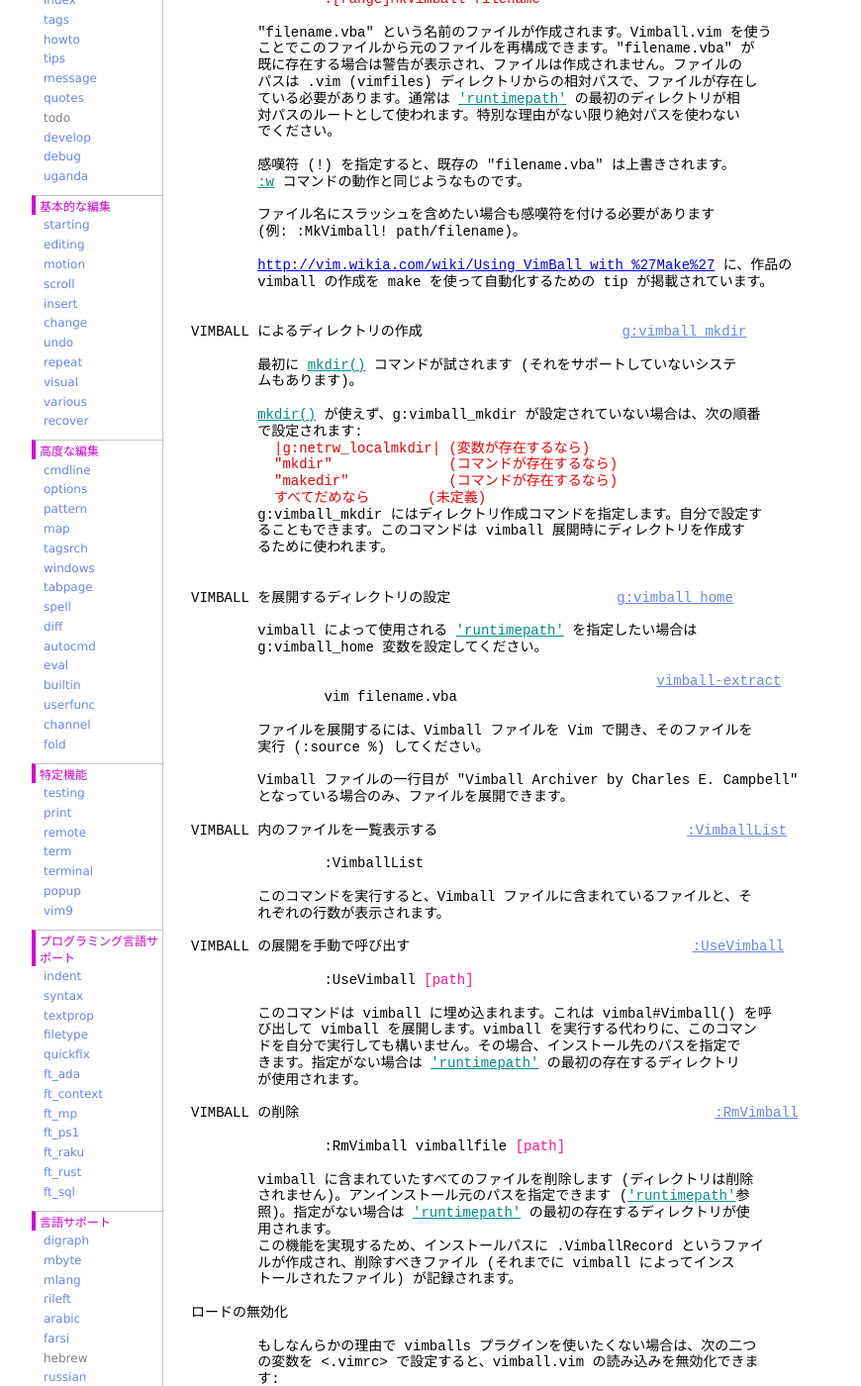
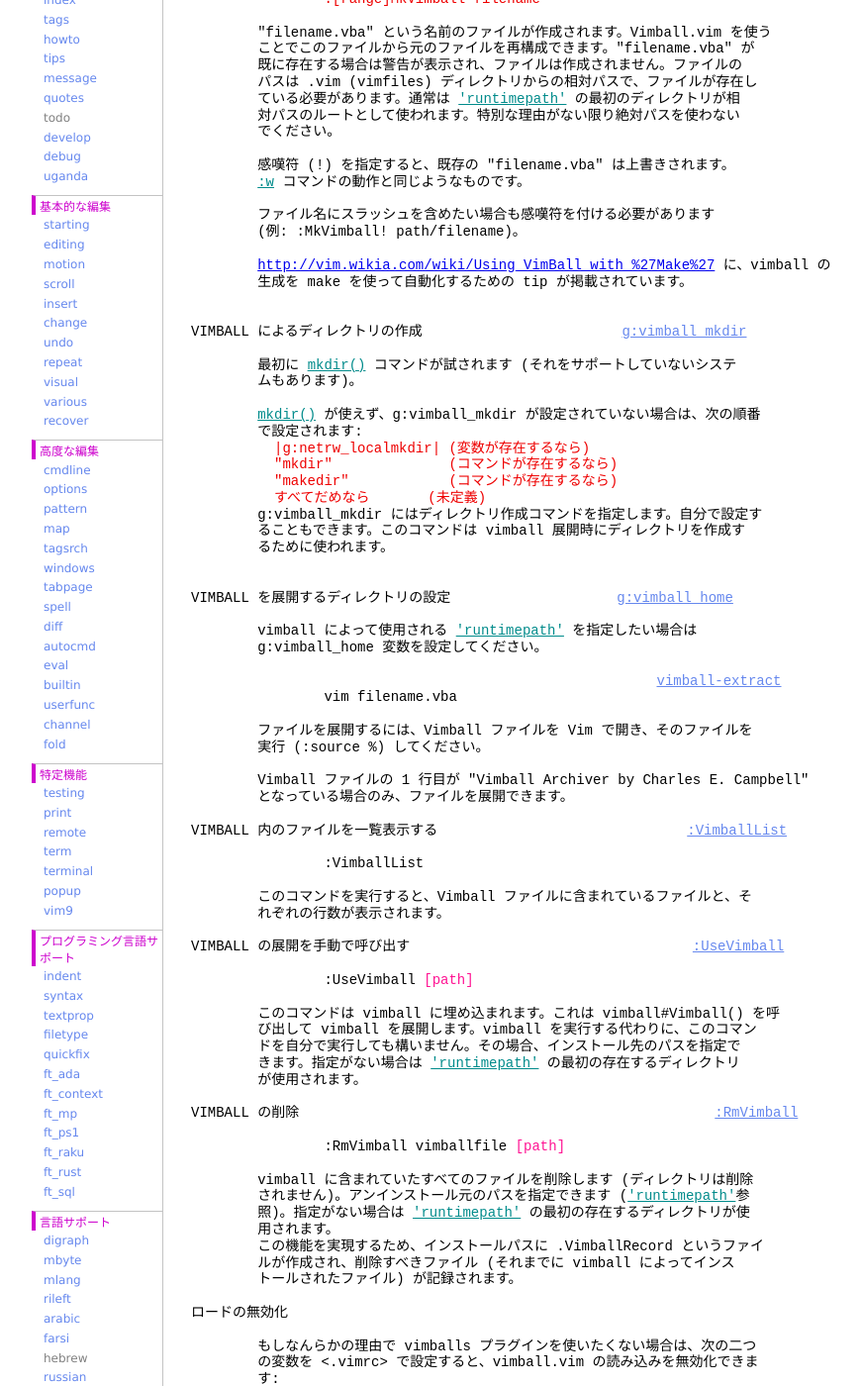
Before and after one commit to vim-jp/vimdoc-ja, a Jekyll site: the page built from pi_vimball.html, in a window 1280 px wide and 1400 px high, scrolled down 1384 px. Shown: the whole window at 99% size, without its empty margins (208-1078 px from the left). Built offline with Jekyll 4.4.1, drawn with Linux system fonts in a browser that asks for light colours; nearby versions of some CDN libraries; comment, search, counter and statistics services are not loaded; some of the changed text lies outside the part shown.

Commit message:
Generated by GitHub workflow 5320446394
https://github.com/vim-jp/vimdoc-ja-working/actions/runs/5320446394

```diff
--- a/pi_vimball.html
+++ b/pi_vimball.html
@@ -88,8 +88,8 @@ VIMBALL の作成&nbsp;&nbsp;&nbsp;&nbsp;&nbsp;&nbsp;&nbsp;&nbsp;&nbsp;&nbsp;&nb
 &nbsp;&nbsp;&nbsp;&nbsp;&nbsp;&nbsp;&nbsp;&nbsp;ファイル名にスラッシュを含めたい場合も感嘆符を付ける必要があります<br>
 &nbsp;&nbsp;&nbsp;&nbsp;&nbsp;&nbsp;&nbsp;&nbsp;(例: :MkVimball! path/filename)。<br>
 <br>
-&nbsp;&nbsp;&nbsp;&nbsp;&nbsp;&nbsp;&nbsp;&nbsp;<span class="Constant"><a href="http://vim.wikia.com/wiki/Using_VimBall_with_%27Make%27">http://vim.wikia.com/wiki/Using_VimBall_with_%27Make%27</a></span>&nbsp;に、作品の<br>
-&nbsp;&nbsp;&nbsp;&nbsp;&nbsp;&nbsp;&nbsp;&nbsp;vimball の作成を make を使って自動化するための tip が掲載されています。<br>
+&nbsp;&nbsp;&nbsp;&nbsp;&nbsp;&nbsp;&nbsp;&nbsp;<span class="Constant"><a href="http://vim.wikia.com/wiki/Using_VimBall_with_%27Make%27">http://vim.wikia.com/wiki/Using_VimBall_with_%27Make%27</a></span>&nbsp;に、vimball の<br>
+&nbsp;&nbsp;&nbsp;&nbsp;&nbsp;&nbsp;&nbsp;&nbsp;生成を make を使って自動化するための tip が掲載されています。<br>
 <br>
 <br>
 VIMBALL によるディレクトリの作成&nbsp;&nbsp;&nbsp;&nbsp;&nbsp;&nbsp;&nbsp;&nbsp;&nbsp;&nbsp;&nbsp;&nbsp;&nbsp;&nbsp;&nbsp;&nbsp;&nbsp;&nbsp;&nbsp;&nbsp;&nbsp;&nbsp;&nbsp;&nbsp;<a class="Constant" href="pi_vimball.html#g:vimball_mkdir" name="g:vimball_mkdir">g:vimball_mkdir</a><br>
@@ -119,7 +119,7 @@ VIMBALL を展開するディレクトリの設定&nbsp;&nbsp;&nbsp;&nbsp;&nbsp;
 &nbsp;&nbsp;&nbsp;&nbsp;&nbsp;&nbsp;&nbsp;&nbsp;ファイルを展開するには、Vimball ファイルを Vim で開き、そのファイルを<br>
 &nbsp;&nbsp;&nbsp;&nbsp;&nbsp;&nbsp;&nbsp;&nbsp;実行 (:source %) してください。<br>
 <br>
-&nbsp;&nbsp;&nbsp;&nbsp;&nbsp;&nbsp;&nbsp;&nbsp;Vimball ファイルの一行目が &quot;Vimball Archiver by Charles E. Campbell&quot;<br>
+&nbsp;&nbsp;&nbsp;&nbsp;&nbsp;&nbsp;&nbsp;&nbsp;Vimball ファイルの 1 行目が &quot;Vimball Archiver by Charles E. Campbell&quot;<br>
 &nbsp;&nbsp;&nbsp;&nbsp;&nbsp;&nbsp;&nbsp;&nbsp;となっている場合のみ、ファイルを展開できます。<br>
 <br>
 VIMBALL 内のファイルを一覧表示する&nbsp;&nbsp;&nbsp;&nbsp;&nbsp;&nbsp;&nbsp;&nbsp;&nbsp;&nbsp;&nbsp;&nbsp;&nbsp;&nbsp;&nbsp;&nbsp;&nbsp;&nbsp;&nbsp;&nbsp;&nbsp;&nbsp;&nbsp;&nbsp;&nbsp;&nbsp;&nbsp;&nbsp;&nbsp;&nbsp;<a class="Constant" href="pi_vimball.html#:VimballList" name=":VimballList">:VimballList</a><br>
@@ -133,7 +133,7 @@ VIMBALL の展開を手動で呼び出す&nbsp;&nbsp;&nbsp;&nbsp;&nbsp;&nbsp;&nb
 <br>
 &nbsp;&nbsp;&nbsp;&nbsp;&nbsp;&nbsp;&nbsp;&nbsp;&nbsp;&nbsp;&nbsp;&nbsp;&nbsp;&nbsp;&nbsp;&nbsp;:UseVimball&nbsp;<span class="Special">[path]</span><br>
 <br>
-&nbsp;&nbsp;&nbsp;&nbsp;&nbsp;&nbsp;&nbsp;&nbsp;このコマンドは vimball に埋め込まれます。これは vimbal#Vimball() を呼<br>
+&nbsp;&nbsp;&nbsp;&nbsp;&nbsp;&nbsp;&nbsp;&nbsp;このコマンドは vimball に埋め込まれます。これは vimball#Vimball() を呼<br>
 &nbsp;&nbsp;&nbsp;&nbsp;&nbsp;&nbsp;&nbsp;&nbsp;び出して vimball を展開します。vimball を実行する代わりに、このコマン<br>
 &nbsp;&nbsp;&nbsp;&nbsp;&nbsp;&nbsp;&nbsp;&nbsp;ドを自分で実行しても構いません。その場合、インストール先のパスを指定で<br>
 &nbsp;&nbsp;&nbsp;&nbsp;&nbsp;&nbsp;&nbsp;&nbsp;きます。指定がない場合は&nbsp;<a class="Identifier" href="options.html#'runtimepath'">'runtimepath'</a>&nbsp;の最初の存在するディレクトリ<br>
```
Also changed, not shown: other parts of pi_vimball.html (+1 -1 lines).
